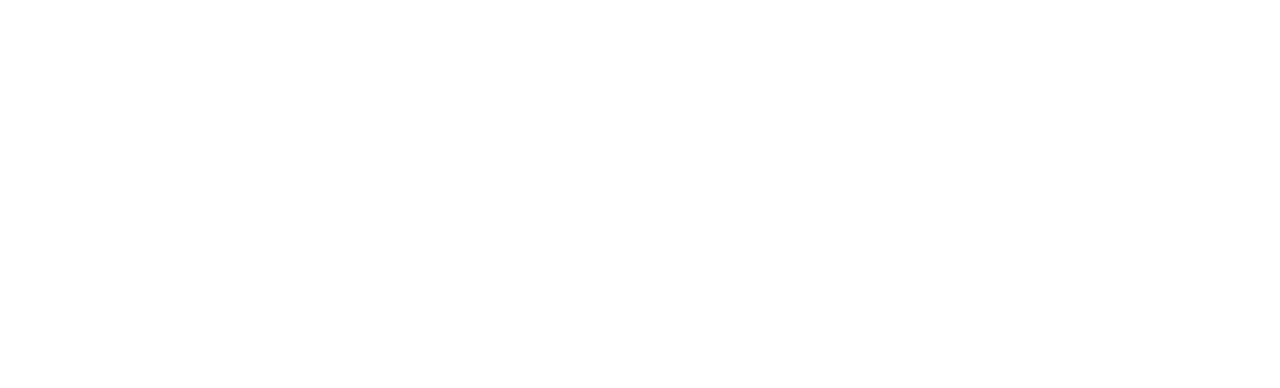
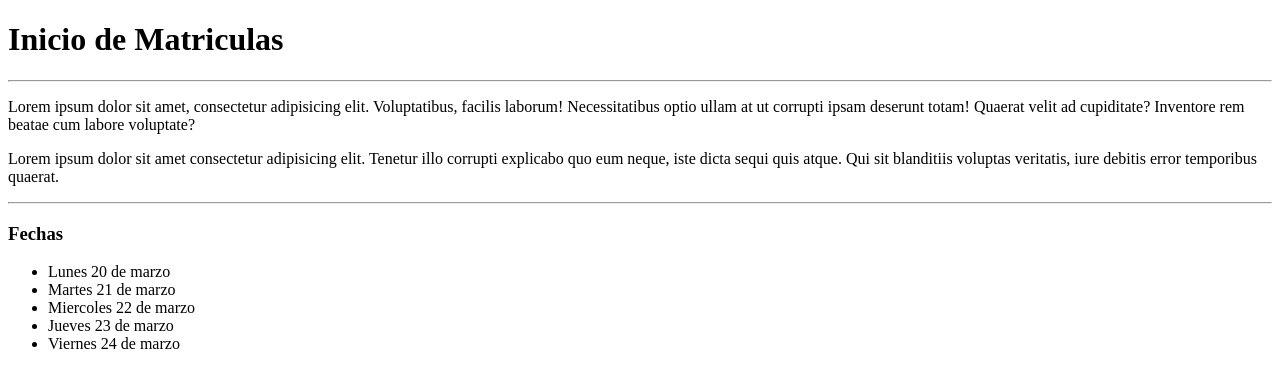
Before and after one commit to Dani1804/DuocPractice, a plain HTML site: page index.html in a window 1280 px wide. Drawn offline with Linux system fonts and the light colour scheme.

Commit message:
third commit

```diff
--- a/index.html
+++ b/index.html
@@ -3,9 +3,22 @@
 <head>
     <meta charset="UTF-8">
     <meta name="viewport" content="width=device-width, initial-scale=1.0">
-    <title>Document</title>
+    <title>Primera chamba</title>
 </head>
 <body>
+    <h1>Inicio de Matriculas</h1>
+    <hr>
+    <p>Lorem ipsum dolor sit amet, consectetur adipisicing elit. Voluptatibus, facilis laborum! Necessitatibus optio ullam at ut corrupti ipsam deserunt totam! Quaerat velit ad cupiditate? Inventore rem beatae cum labore voluptate?</p>
+    <p>Lorem ipsum dolor sit amet consectetur adipisicing elit. Tenetur illo corrupti explicabo quo eum neque, iste dicta sequi quis atque. Qui sit blanditiis voluptas veritatis, iure debitis error temporibus quaerat.</p>
+    <hr>
+    <h3>Fechas</h3>
+    <ul>
+        <li>Lunes 20 de marzo</li>
+        <li>Martes 21 de marzo</li>
+        <li>Miercoles 22 de marzo</li>
+        <li>Jueves 23 de marzo</li>
+        <li>Viernes 24 de marzo</li>
 
+    </ul>
 </body>
 </html>
```
